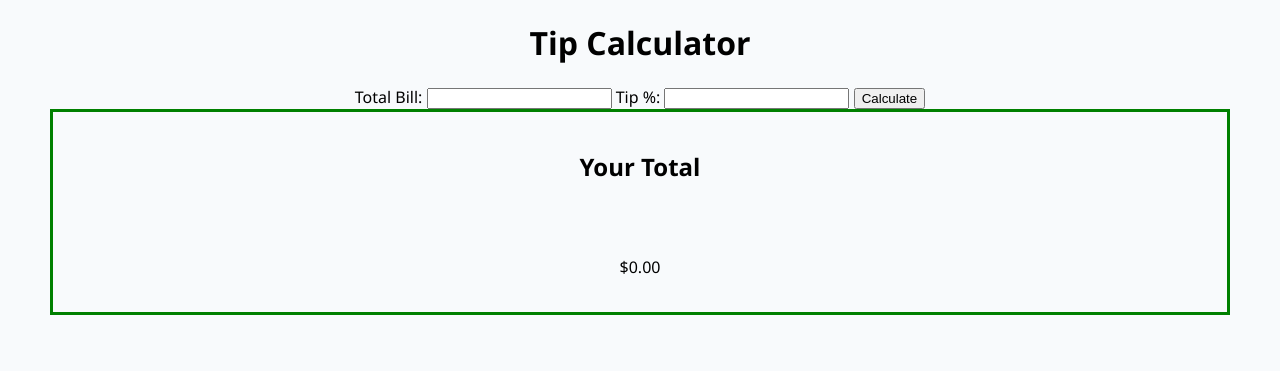
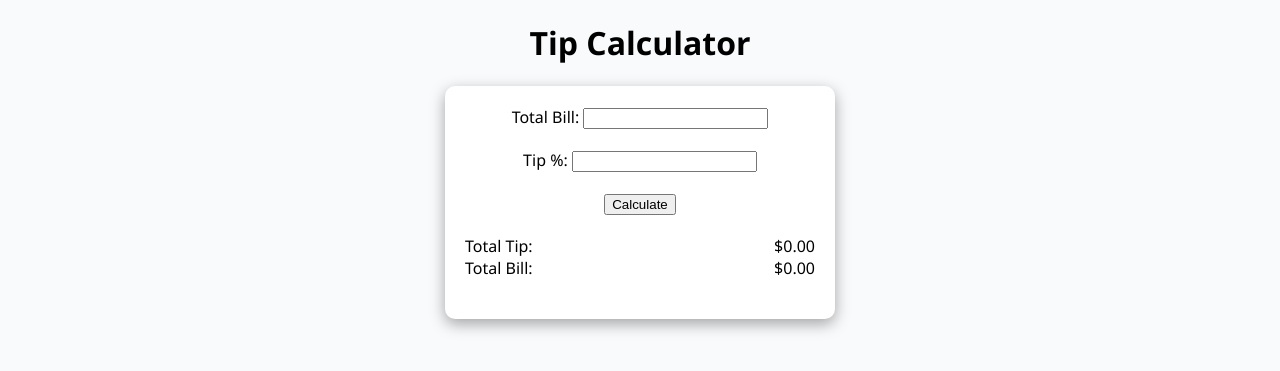
Before and after one commit to JeffreyLeong/Titanium, a Flask app: page /tip in a window 1280 px wide. Shown: the part 116-487 px from the top of the page. Run offline with Flask 3, Linux system fonts and the light colour scheme.

Commit message:
Work in progress - added card and row layout

```diff
--- a/titanium/routes.py
+++ b/titanium/routes.py
@@ -7,5 +7,5 @@ def home():
     return render_template('home.html', title="Titanium Home")
 
 @bp.route('/tip')
-def tim_calculator():
+def tip_calculator():
     return render_template('tip.html', title="Tip Calculator")
--- a/titanium/static/css/style.css
+++ b/titanium/static/css/style.css
@@ -15,10 +15,44 @@ a {
 }
 a:hover { background: #0a58ca; }
 
-.results-box{
-  display: grid;
-  place-items: center;
-  height: 200px;
-  border: 3px solid green;
+.the-card {
+  width: 350px;
+  padding: 20px;
+  border-radius: 10px;
+  box-shadow: rgba(0, 0, 0, 0.35) 0px 5px 15px;
+  background-color: white;
+  margin: 0 auto;
+}
 
+.bill-input {
+  margin-bottom: 20px;
 }
+
+.tip-input {
+  margin-bottom: 20px;
+}
+
+.button-row {
+  margin-bottom: 20px;
+}
+
+.total-display {
+  margin-bottom: 20px;
+}
+
+.result-row {
+  display: flex;
+  justify-content: space-between;
+  align-items: center;
+}
+
+.result-row label{
+  width: 70px;
+  display: inline-block;
+  text-align: left;
+}
+
+.result-row p{
+  margin: 0;
+  text-align: right;
+}
--- a/titanium/static/tip_calculator/tip.js
+++ b/titanium/static/tip_calculator/tip.js
@@ -3,6 +3,8 @@ const billInput = document.getElementById("bill");
 const tipInput = document.getElementById("tip");
 const calculateBtn = document.getElementById("calculate");
 const totalDisplay = document.getElementById("total-display");
+const tipAmountDisplay = document.getElementById("tip-amount");
+const totalAmountDisplay = document.getElementById("total-amount");
 
 // 2. When user clicks the Calculate button:
 calculateBtn.addEventListener("click", function(event) {
@@ -27,5 +29,7 @@ calculateBtn.addEventListener("click", function(event) {
 
     // 7. Update the page with the result (2 decimal places)
     totalDisplay.textContent = `$${total.toFixed(2)}`;
+    tipAmountDisplay.textContent = `$${tipAmount.toFixed(2)}`;
+    totalAmountDisplay.textContent = `$${total.toFixed(2)}`
 
 });
--- a/titanium/templates/home.html
+++ b/titanium/templates/home.html
@@ -4,7 +4,7 @@
   <p>Select a mini-site:</p>
 
   <div class="menu">
-    <a href="#">Tip Calculator</a>
+    <a href="{{ url_for('main.tip_calculator') }}">Tip Calculator</a>
     <a href="#">Finance Tracker</a>
     <a href="#">Car Maintenance</a>
     <a href="#">Dog Shots</a>
--- a/titanium/templates/tip.html
+++ b/titanium/templates/tip.html
@@ -1,16 +1,33 @@
 {% extends 'base.html' %}
 {% block content %}
     <h1>Tip Calculator</h1>
+    <div class="the-card">
     <form>
+        <div class="bill-input">
         <label for="bill">Total Bill:</label>
         <input type="number" id="bill">
+        </div>
+
+        <div class="tip-input">
         <label for="tip">Tip %:</label>
         <input type="number" id="tip">
+        </div>
+
+        <div class="button-row">
         <button id="calculate">Calculate</button>
+        </div>
+
+        <div class="total-display">
+            <div class="result-row">
+                <label>Total Tip:</label>
+                <p id="tip-amount">$0.00</p>
+            </div>
+            <div class="result-row">
+                <label>Total Bill:</label>
+                <p id="total-amount">$0.00</p>
+            </div>
+        </div>
     </form>
-    <div class="results-box">
-        <h2>Your Total</h2>
-        <p id="total-display">$0.00</p>
     </div>
 
     <script src="{{ url_for('static', filename='tip_calculator/tip.js') }}"></script>
```
